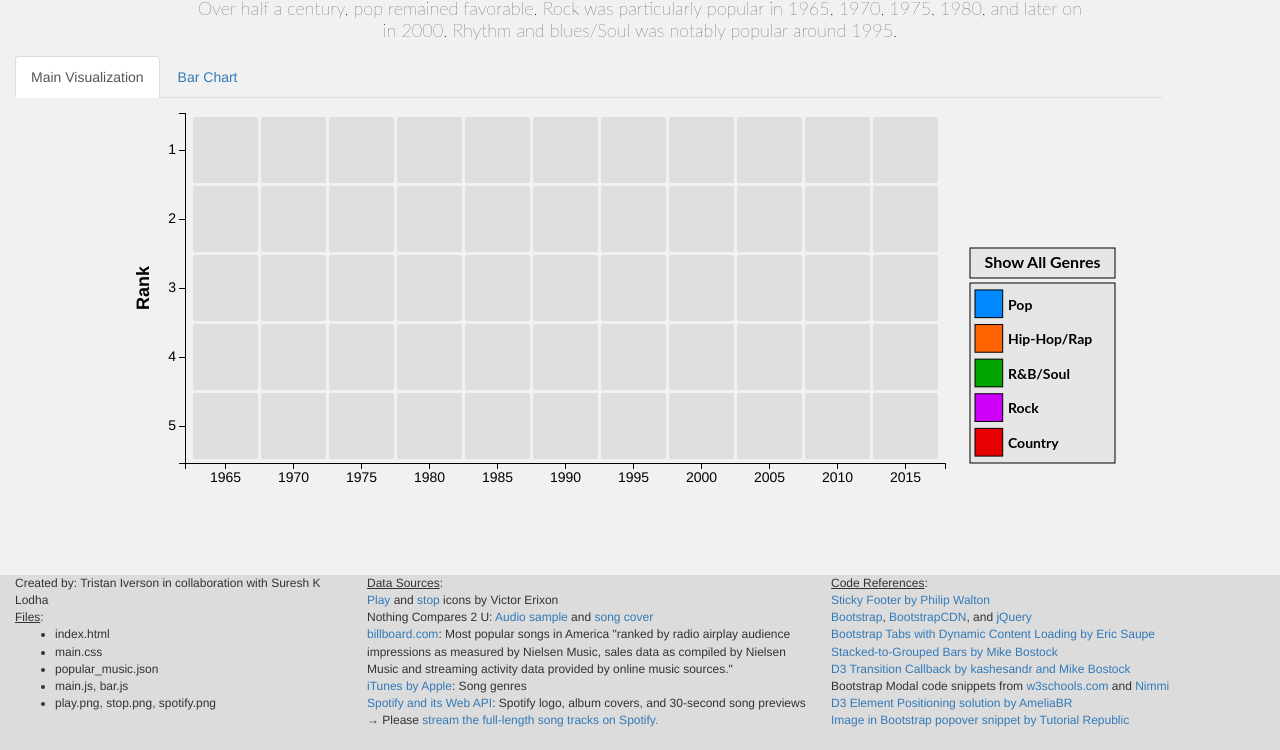
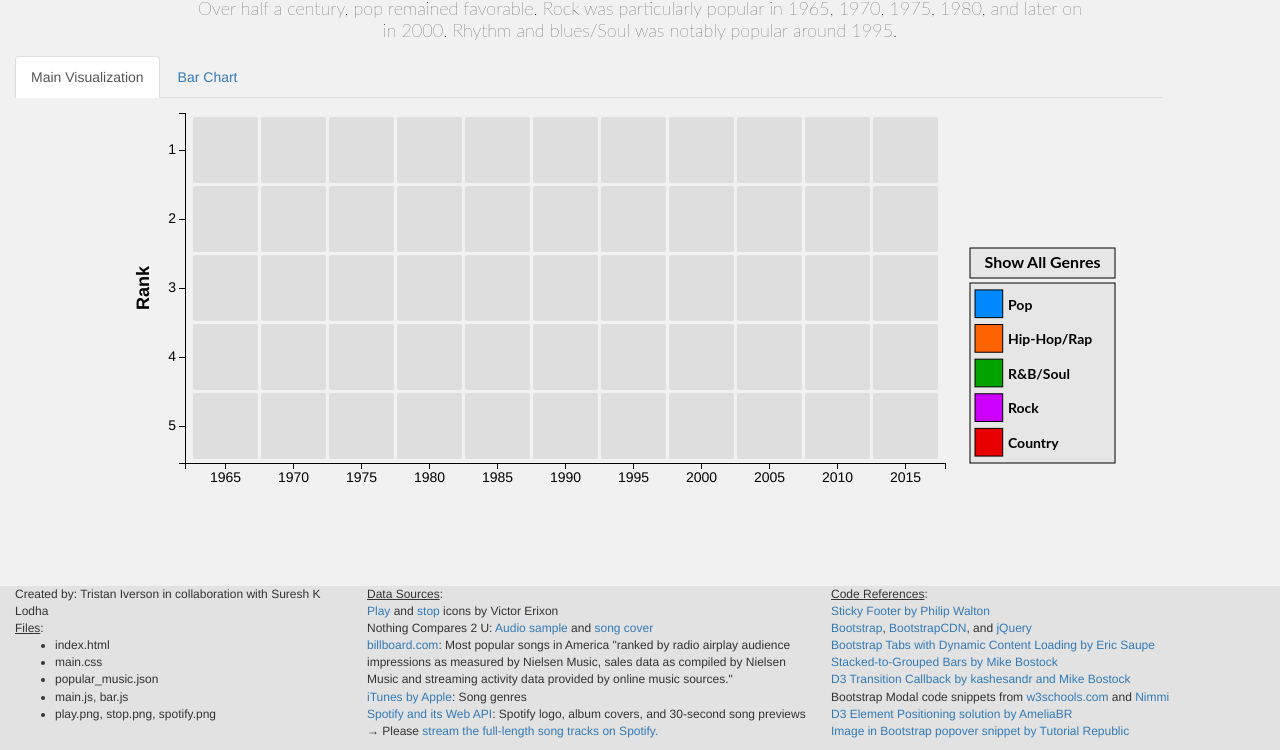
Before and after one commit to tilevi/PopularMusicOver50Years, a plain HTML site: page index.html in a window 1280 px wide. Shown: the part 50-800 px from the top of the page. Drawn offline with nearby package versions, Linux system fonts and the light colour scheme; no server answers.

Commit message:
Add files via upload

```diff
--- a/index.html
+++ b/index.html
@@ -20,11 +20,9 @@
         <link rel="stylesheet" type="text/css" href="main.css">
     </head>
 
-    <body>
+    <body class="Site">
 
-        <div id="wrap">
-
-            <div id="main">
+        <main class="Site-content">
 
             <center>
                 <h1>Popular Music and Genres over Half a Century</h1>
@@ -48,7 +46,6 @@
             <audio id="player" onended="ns.previewFinished();">
                 <source src="" type="audio/ogg"/>
                 <source src="" type="audio/mp3"/>
-                <source src="" type="audio/mpeg"/>
             </audio>
 
             <center>
@@ -220,13 +217,12 @@
                     </div>
                 </div>
 
-                </div>
             </div>
-        </div>
+
+        </main>
 
         <!-- Footer -->
-        <div id="footer">
-
+        <footer class="noSelect">
             <div class="alignleft">Created by: Tristan Iverson in collaboration with Suresh K Lodha<br/><u>Files</u>:
                 <ul>
                     <li>index.html</li>
@@ -239,7 +235,7 @@
             <div class="aligncenter"><u>Data Sources</u>:<br/><a href="https://www.iconfinder.com/icons/106223/play_icon#size=128">Play</a> and <a href="https://www.iconfinder.com/icons/106221/stop_icon#size=128">stop</a> icons by Victor Erixon<br/>Nothing Compares 2 U: <a href="https://en.wikipedia.org/wiki/File:Nothing_Compares_2_U_sample.ogg" target="_blank">Audio sample</a> and <a href="https://upload.wikimedia.org/wikipedia/en/e/e6/Nothingcompares2u.jpg">song cover</a><br/><a target="_blank" href="http://www.billboard.com">billboard.com</a>: Most popular songs in America "ranked by radio airplay audience impressions as measured by Nielsen Music, sales data as compiled by Nielsen Music and streaming activity data provided by online music sources."<br/><a target="_blank" href="http://www.apple.com/itunes/">iTunes by Apple</a>: Song genres<br/><a target="_blank" href="https://developer.spotify.com/web-api/">Spotify and its Web API</a>: Spotify logo, album covers, and 30-second song previews<br/>&rarr; Please <a href="#" data-toggle="modal" data-target="#bannerformmodal">stream the full-length song tracks on Spotify.</a><p></p></div>
 
             <div class="alignright"><u>Code References</u>: <br/><a target="_blank" href="https://philipwalton.github.io/solved-by-flexbox/demos/sticky-footer/">Sticky Footer by Philip Walton</a><br/><a href="https://getbootstrap.com/" target="_blank">Bootstrap</a>, <a target="_blank" href="https://www.bootstrapcdn.com/">BootstrapCDN</a>, and <a target="_blank" href="https://jquery.com/">jQuery</a><br/><a target="_blank" href="http://ericsaupe.com/tag/bootstrap-3-tabs-example-ajax/">Bootstrap Tabs with Dynamic Content Loading by Eric Saupe</a><br/><a href="https://bl.ocks.org/mbostock/3943967" target="_blank">Stacked-to-Grouped Bars by Mike Bostock</a><br/><a target="_blank" href="http://stackoverflow.com/questions/10692100/invoke-a-callback-at-the-end-of-a-transition">D3 Transition Callback by kashesandr and Mike Bostock</a><br/>Bootstrap Modal code snippets from <a href="http://www.w3schools.com/bootstrap/bootstrap_modal.asp" target="_blank">w3schools.com</a> and <a href="http://stackoverflow.com/questions/22565247/bootstrap-modal-link" target="_blank">Nimmi</a><br/><a href="http://stackoverflow.com/questions/21153074/d3-positioning-tooltip-on-svg-element-not-working">D3 Element Positioning solution by AmeliaBR</a><br/><a href="http://www.tutorialrepublic.com/faq/how-to-insert-image-inside-bootstrap-popover.php" target="_blank">Image in Bootstrap popover snippet by Tutorial Republic</a></div><br style="clear: both"/>
-        </div>
+        </footer>
 
     </body>
 </html>
--- a/main.css
+++ b/main.css
@@ -189,27 +189,23 @@ hr {
 
 html, body {height: 100%;}
 
-#wrap {min-height: 100%;}
-
-#main {overflow:auto;
-	padding-bottom: 175px;}  /* must be same height as the footer */
-
-#footer {
-    background-color: gainsboro;
-    position: relative;
-	margin-top: -175px; /* negative value of footer height */
-	height: 175px;
-	clear:both;}
-
-/*Opera Fix*/
-body:before {
-	content:"";
-	height:100%;
-	float:left;
-	width:0;
-	margin-top:-32767px;/
+.Site {
+  display: -webkit-box;      /* OLD - iOS 6-, Safari 3.1-6 */
+  display: -moz-box;         /* OLD - Firefox 19- (buggy but mostly works) */
+  display: -ms-flexbox;      /* TWEENER - IE 10 */
+  display: -webkit-flex;     /* NEW - Chrome */
+  display: flex;
+  min-height: 100vh;
+  flex-direction: column;
 }
 
+.Site-content {
+  flex: 1;
+}
+
+footer {
+    background-color: #e2e2e2;
+}
 
 /* Footer columns */
 .alignleft {
```
